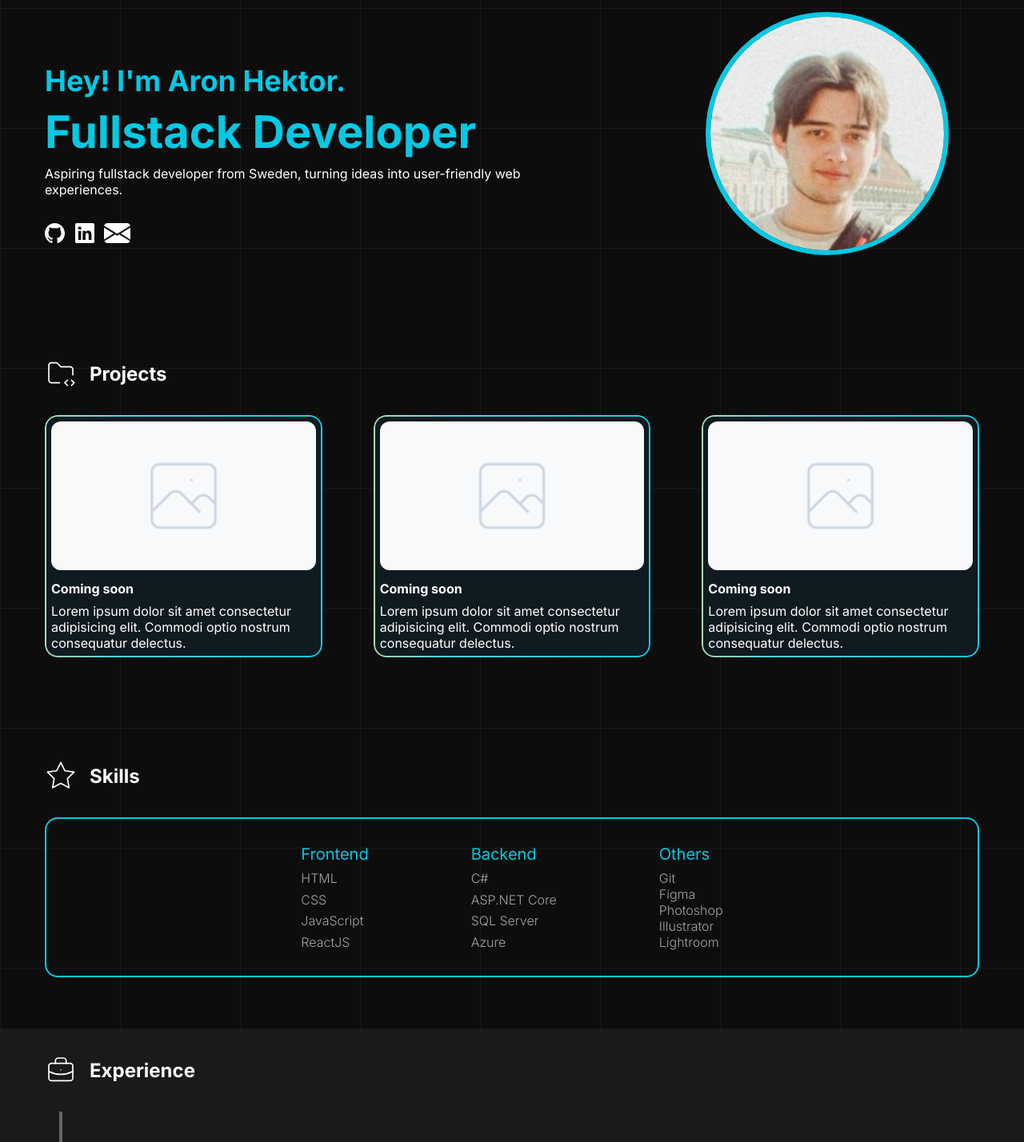
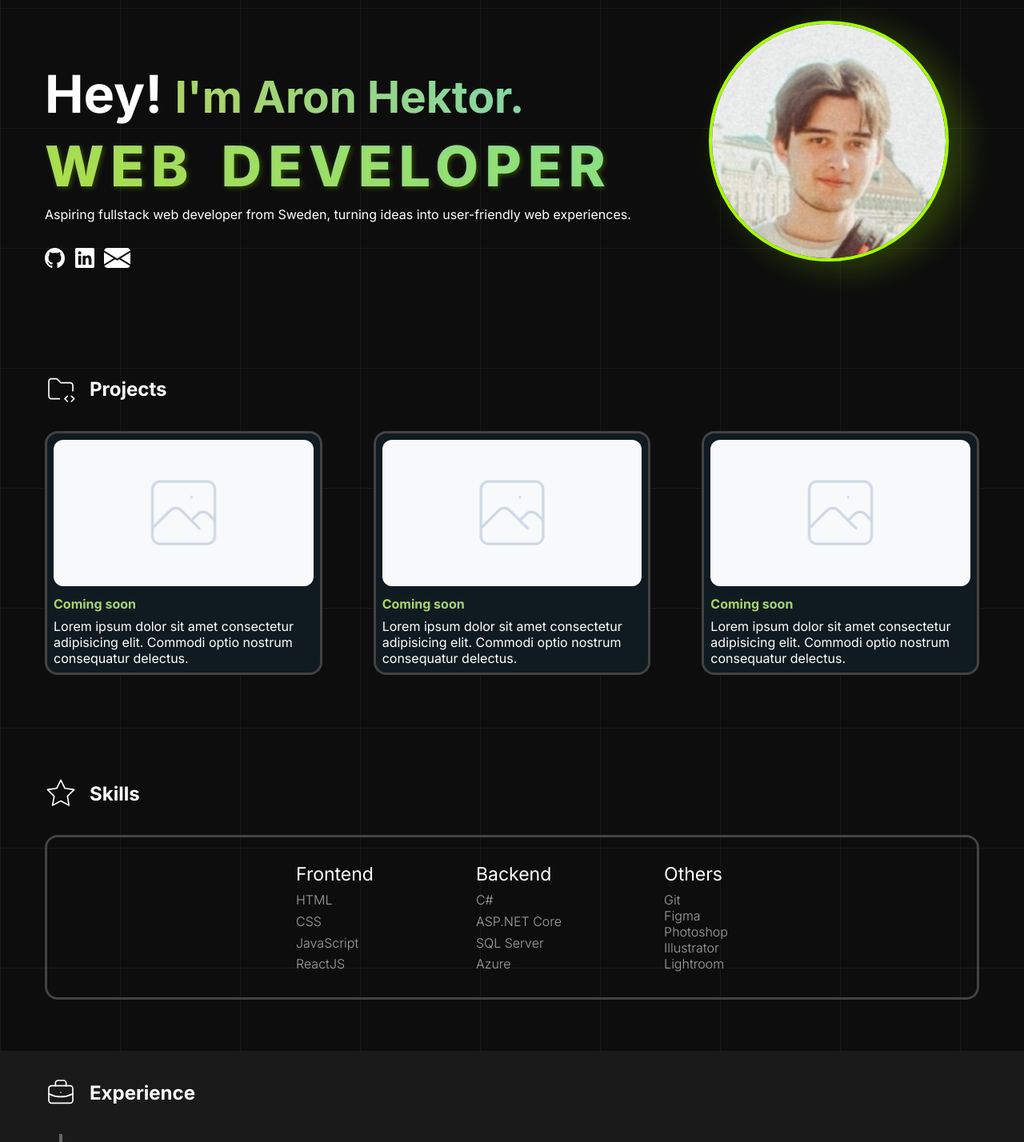
Before and after one commit to AAHektor/aahektor.github.io, a React (Vite) app: page /#/ in a window 1280 px wide. Shown: the part 140-1568 px from the top of the page at 80% size. Built offline with nearby package versions, Linux system fonts and the light colour scheme.

Commit message:
styling, animation & preloader added

```diff
--- a/package.json
+++ b/package.json
@@ -17,7 +17,9 @@
     "react": "^19.1.0",
     "react-dom": "^19.1.0",
     "react-intersection-observer": "^9.16.0",
-    "react-router-dom": "^7.6.2"
+    "react-router-dom": "^7.6.2",
+    "react-simple-typewriter": "^5.0.1",
+    "react-typed": "^2.0.12"
   },
   "devDependencies": {
     "@eslint/js": "^9.29.0",
--- a/src/App.css
+++ b/src/App.css
@@ -39,6 +39,9 @@ body {
 
     --accent: #03C9E4;
   --gold:  #FFD700;
+
+  --primary-gradient: linear-gradient(45deg, #b8df65f2, #80d7ad );
+  --primary-border: #424242;
 }
 
 /* Layout wrapper */
@@ -78,7 +81,7 @@ body {
 
 #header-section {
     background: #1a1a1a;
-    border-bottom: 1px solid var(--accent);
+    /* border-bottom: 1px solid var(--accent); */
 }
 
 .header {
@@ -86,8 +89,8 @@ body {
   justify-content: space-between;
   align-items: center;
   padding: .7rem 0;
-  border-radius: 8px;
 }
+
 .header h1 {
   font-size: 17px;
   color: #fff;
@@ -110,18 +113,28 @@ body {
   display: flex;
   justify-content: center;
   align-items: center;
+  letter-spacing: 3px;
+  font-weight: 600;
 
   text-decoration: none;
   font-size: 16px;
   color: #fff;
   transition: transform .2s ease, color .2s ease;
 }
-.navlinks a:hover { transform: scale(1.1); color: var(--primary-blue-color); }
+.navlinks a:hover { transform: scale(1.1); color: var(--primary-blue-color);
+
+  background: var(--primary-gradient);
+  -webkit-background-clip: text;
+  background-clip: text;
+  -webkit-text-fill-color: transparent;
+}
+
 @media (max-width: 900px) { .navlinks { gap: 1.5rem; } }
 @media (max-width: 768px) {
   .navlinks { width: 100%; gap: 0; justify-content: space-between; }
   .navlinks a { font-size: 13px; }
 }
+
 
 /* HERO */
 #hero-section {
@@ -162,8 +175,8 @@ body {
   display: flex;
   justify-content: center;
   align-items: center;
-  border: 6px solid var(--primary-blue-color);
-  /* box-shadow: 20px 10px 40px rgba(3, 202, 228, 0.329); */
+  border: 4px solid #a6ff00;
+  box-shadow: 20px 10px 40px rgba(149, 228, 3, 0.24);
 }
 .hero-content-right .profile-img {
   width: 100%; height: 100%;
@@ -171,16 +184,53 @@ body {
   transform: scale(1.5) translate(0, 0%);
 }
 
-.hero-content-header { display: flex; flex-direction: column; gap: .5rem; max-width: 600px; }
+.hero-content-header { display: flex; flex-direction: column; gap: .5rem;  }
 .hero-content-header h1 {
-  font-size: 36px; color: var(--primary-blue-color);
+  font-size: 65px; color: #fff;
 }
 
-.hero-content-header h2 { font-size: 56px; color: var(--primary-blue-color); }
+.hero-h1-span {
+  font-size: 55px;
+}
+
+.hero-content-header h2 { font-size: 70px; color: var(--primary-blue-color);
+  letter-spacing: 8px;
+  word-spacing: 10px;
+  font-weight: 800;
+  text-transform: uppercase;
+  text-shadow: 2px 2px 6px rgba(166, 255, 1, 0.253);
+}
+
+@media (max-width: 1200px) {
+  .hero-content-header h2 {
+    font-size: 60px;
+  }
+
+  .hero-content-header h1 {
+    font-size: 60px;
+  }
+
+  .hero-h1-span {
+    font-size: 50px;
+  }
+}
+
+@media (max-width: 1024px) {
+  .hero-content-header h2 {
+    font-size: 52px;
+  }
+}
 
 @media (max-width: 914px ) {
+  .hero-h1-span {
+    font-size: 40px;
+  }
+  .hero-content-header h1 {
+    font-size: 50px;
+  }
+
     .hero-content-header h2 {
-    font-size: 45px;
+    font-size: 38px;
   }
 }
 
@@ -224,6 +274,7 @@ body {
   position: relative;
   background-color: var(--card-background-color);
   color: #fff;
+  border: 3px solid var(--primary-border);
   border-radius: 16px;
   z-index: 1;
   transition: transform 0.2s ease, box-shadow 0.2s ease;
@@ -231,11 +282,12 @@ body {
 }
 
 .card-project:hover {
-  transform: translateY(-5px);
-  box-shadow: 0 8px 10px rgba(0, 98, 155, 0.226);
+  /* transform: translateY(-20px); */
+  transform: scale(1.05);
+  /* box-shadow: 0 8px 10px rgba(209, 255, 7, 0.452); */
 }
 
-.card-project::before{
+/* .card-project::before{
   content:"";
   position:absolute; inset:0; border-radius:inherit; padding:2px;
   background: linear-gradient(90deg,
@@ -254,7 +306,7 @@ body {
   mask-composite: exclude;
   -webkit-mask-composite: xor; mask-composite: exclude;
   pointer-events:none;
-}
+} */
 
 @keyframes shimmer{
   0%   { background-position:   0% 50%; }
@@ -315,6 +367,14 @@ body {
   flex-direction: column;
   justify-content: space-between;
 }
+
+.project-info h4 {
+  background: var(--primary-gradient);
+  -webkit-background-clip: text;
+  background-clip: text;
+  -webkit-text-fill-color: transparent;
+}
+
 @media (max-width: 768px) {
   .project-info { padding: 1rem; }
   .project-info p { flex-grow: 1; }
@@ -339,7 +399,7 @@ body {
 .skills-header-container svg { color: transparent; }
 
 .skills-container {
-  border: 2px solid var(--primary-blue-color);
+  border: 3px solid #424242;
   border-radius: 16px;
   width: 100%;
   height: auto;
@@ -347,8 +407,17 @@ body {
   display: flex;
   justify-content: center;
   gap: 8rem;
+
+
 }
-.skills-container h4 { font-size: 20px; font-weight: 400; color: var(--primary-blue-color); }
+
+
+
+.skills-container h4 { font-size: 23px; font-weight: 400; background: #fff;
+  -webkit-background-clip: text;
+  background-clip: text;
+  -webkit-text-fill-color: transparent;
+}
 @media (max-width: 1024px) { .skills-container { gap: 0; justify-content: space-between; } }
 
 .skill-category { display: flex; flex-direction: column; gap: .5rem; }
@@ -372,13 +441,13 @@ body {
 .experience-item-container { display: flex; flex-direction: column; gap: 2rem; margin-top: 2.5rem; }
 
 .experience-item { display: flex; flex-direction: column; gap: .5rem; }
-.experience-item h3 { color: var(--primary-blue-color); font-size: 23px; font-weight: 500; }
+.experience-item h3 { background: var(--primary-gradient); -webkit-background-clip: text; background-clip: text; -webkit-text-fill-color: transparent; font-size: 23px; font-weight: 500; }
 .experience-item h4 { color: #fff; font-weight: 300; }
 .experience-item span { color: #ffffff96; font-size: 13px; }
 
 .experience-timeline { position: relative; height: 300px; width: 40px; }
 .experience-timeline-dot {
-  position: absolute; width: 25px; height: 25px; background-color: #03C9E4;
+  position: absolute; width: 25px; height: 25px; background: var(--primary-gradient);
   border-radius: 50%; left: 50%; transform: translateX(-50%); z-index: 1;
 }
 .experience-timeline-line {
@@ -424,13 +493,20 @@ body {
 }
 
 /* FOOTER */
+
+#footer-section {
+  background: #1a1a1a;
+
+
+}
+
 .footer-section {
-  border: 2px solid var(--primary-blue-color);
+  /* border: 3px solid var(--primary-border); */
   border-radius: 16px;
-  padding: 2rem 2rem 1rem;
+  padding: 1rem 2rem 1rem;
   display: flex;
   flex-direction: column;
-  gap: 3rem;
+  gap: 2rem;
 }
 .footer-section .copyright-tag {
   display: flex;
@@ -476,3 +552,36 @@ body {
 .external-link {
   margin-bottom: 1rem;
 }
+
+.gradient-text {
+  background: var(--primary-gradient);
+  -webkit-background-clip: text;
+  background-clip: text;
+  -webkit-text-fill-color: transparent;
+}
+
+.preloader {
+  position: fixed;
+  inset: 0;
+  display: flex;
+  flex-direction: column;
+  gap: 12px;
+  align-items: center;
+  justify-content: center;
+  background: #0d0d0d; /* matcha din bakgrund */
+  color: #fff;
+  z-index: 9999;
+}
+
+.spinner {
+  width: 44px;
+  height: 44px;
+  border: 4px solid rgba(255, 255, 255, 0.2);
+  border-top-color: #03c9e4;        /* din accentfärg */
+  border-radius: 50%;
+  animation: spin 0.9s linear infinite;
+}
+
+@keyframes spin {
+  to { transform: rotate(360deg); }
+}
--- a/src/App.jsx
+++ b/src/App.jsx
@@ -1,11 +1,41 @@
-import { useEffect } from 'react';
+import { useEffect, useState } from 'react';
 import './App.css';
 
 import { HashRouter, Routes, Route } from 'react-router-dom'
-import './App.css'
 import LandingPage from './assets/pages/LandingPage'
 
 function App() {
+
+  const [loading, setLoading] = useState(true);
+  const [animReady, setAnimReady] = useState(false);
+
+    useEffect(() => {
+    const MIN_SHOW = 2000;
+    const MAX_WAIT = 5000;
+    const start = performance.now();
+
+    const finish = () => {
+      const elapsed = performance.now() - start;
+      const remain = Math.max(0, MIN_SHOW - elapsed);
+      setTimeout(() => {
+        setLoading(false);
+
+        requestAnimationFrame(() => setAnimReady(true));
+      }, remain);
+    };
+
+    if (document.readyState === 'complete') {
+      finish();
+    } else {
+      window.addEventListener('load', finish);
+    }
+
+    const failSafe = setTimeout(finish, MAX_WAIT);
+    return () => {
+      window.removeEventListener('load', finish);
+      clearTimeout(failSafe);
+    };
+  }, []);
 
    useEffect(() => {
     const handleScroll = () => {
@@ -19,9 +49,16 @@ function App() {
 
   return (
     <>
+    {/* Preloader overlay */}
+      {loading && (
+        <div className="preloader">
+          <div className="spinner" />
+          <p>Loading…</p>
+        </div>
+      )}
       <HashRouter>
         <Routes>
-          <Route path='/' element={<LandingPage />} />
+          <Route path='/' element={<LandingPage animReady={animReady} />} />
         </Routes>
       </HashRouter>
     </>
--- a/src/assets/components/About.jsx
+++ b/src/assets/components/About.jsx
@@ -1,11 +1,12 @@
 import React from 'react'
 import { useInView } from 'react-intersection-observer'
 
-const About = () => {
+const About = ({animReady}) => {
 
   const {ref, inView} = useInView ({
     threshold: 0.2,
     triggerOnce: true,
+    skip: !animReady,
   });
 
   return (
--- a/src/assets/components/Experience.jsx
+++ b/src/assets/components/Experience.jsx
@@ -1,11 +1,12 @@
 import React from 'react'
 import { useInView } from 'react-intersection-observer'
 
-const Experience = () => {
+const Experience = ({animReady}) => {
 
   const {ref, inView} = useInView ({
     threshold: 0.2,
     triggerOnce: true,
+    skip: !animReady,
   })
 
   return (
--- a/src/assets/components/Hero.jsx
+++ b/src/assets/components/Hero.jsx
@@ -1,17 +1,43 @@
 import React from 'react'
+import { useInView } from 'react-intersection-observer'
+import { ReactTyped, Typed} from 'react-typed';
 
-const Hero = () => {
+const Hero = ({animReady}) => {
+
+  const { ref: leftRef, inView: leftInView } = useInView({
+    threshold: 0.0,
+    triggerOnce: true,
+    skip: !animReady
+  });
+
+   const { ref: rightRef, inView: rightInView } = useInView({
+    threshold: 0.0,
+    triggerOnce: true,
+    skip: !animReady
+  });
+
+
   return (
     <section id='hero-section'>
       <div className='page-wrapper'>
 
         <div className='hero-content'>
 
-            <div className='hero-content-left'>
+            <div ref={leftRef} className={`hero-content-left fade-left ${leftInView ? 'is-visible' : ''}`}>
               <div className='hero-content-header'>
-                <h1>Hey! I'm Aron Hektor.</h1>
-                <h2>Fullstack Developer</h2>
-                <span>Aspiring fullstack developer from Sweden, turning ideas into user-friendly web experiences.</span>
+                <h1>Hey! <span className='gradient-text hero-h1-span'>
+                  <ReactTyped
+                    strings={["I'm Aron Hektor."]}
+                    typeSpeed={60}
+                    backSpeed={40}
+                    backDelay={2000}
+                    showCursor={true}
+                    cursorChar="|"
+                    loop={true}
+                  />
+                  </span></h1>
+                <h2 className='gradient-text'>Web Developer</h2>
+                <span>Aspiring fullstack web developer from Sweden, turning ideas into user-friendly web experiences.</span>
               </div>
               <div className='socials-links'>
                 <a target="_blank" href="https://github.com/AAHektor"><img src="/mywebsite/images/hero/github.svg" alt="" /></a>
@@ -36,7 +62,7 @@ const Hero = () => {
               </button> */}
             </div>
 
-            <div className='hero-content-right'>
+            <div ref={rightRef} className={`hero-content-right fade-right ${rightInView ? 'is-visible' : ''}`}>
               <div className='profile-wrapper'>
                 <img className='profile-img' src="/mywebsite/images/hero/profilbild.jpg" alt="" />
               </div>
--- a/src/assets/components/LinkedinConnect.jsx
+++ b/src/assets/components/LinkedinConnect.jsx
@@ -1,8 +1,13 @@
 import React, { useEffect, useRef, useState } from 'react';
 import { useInView } from 'react-intersection-observer';
 
-const LinkedinConnect = () => {
-  const { ref: appearRef, inView: inViewAppear } = useInView({ threshold: 0.2, triggerOnce: true });
+const LinkedinConnect = ({animReady}) => {
+  const { ref: appearRef, inView: inViewAppear } = useInView({
+     threshold: 0.2,
+     triggerOnce: true,
+      skip: !animReady,
+    });
+
   const [show, setShow] = useState(false);
   useEffect(() => { if (inViewAppear) setShow(true); }, [inViewAppear]);
 
--- a/src/assets/components/Projects.jsx
+++ b/src/assets/components/Projects.jsx
@@ -1,11 +1,12 @@
 import React from 'react'
 import { useInView } from 'react-intersection-observer'
 
-const Projects = () => {
+const Projects = ({animReady}) => {
 
   const {ref, inView} = useInView({
     threshold: 0.2,
-    triggerOnce: true
+    triggerOnce: true,
+    skip: !animReady,
   });
 
   return (
--- a/src/assets/components/Skills.jsx
+++ b/src/assets/components/Skills.jsx
@@ -1,11 +1,12 @@
 import React from 'react'
 import { useInView } from 'react-intersection-observer'
 
-const Skills = () => {
+const Skills = ({animReady}) => {
 
   const {ref, inView} = useInView({
     threshold: 0.2,
-    triggerOnce: true
+    triggerOnce: true,
+    skip: !animReady,
   });
 
   return (
@@ -30,7 +31,7 @@ const Skills = () => {
             <h2>Skills</h2>
           </div>
 
-          <div className='skills-container'>
+          <div ref={ref} className={`skills-container ${inView ? 'is-visible float' : ''}`}>
             <div className='skill-category'>
               <h4>Frontend</h4>
               <div className='skill-items'>
--- a/src/assets/pages/LandingPage.jsx
+++ b/src/assets/pages/LandingPage.jsx
@@ -9,13 +9,13 @@ import LinkedinConnect from '../components/LinkedinConnect'
 import Footer from '../components/Footer'
 import Experience from '../components/Experience'
 
-const LandingPage = () => {
+const LandingPage = ({animReady}) => {
   return (
     <div>
 
       <Header></Header>
 
-      <Hero></Hero>
+      <Hero animReady={animReady}></Hero>
 
       {/* <div className='card-container-hero'>
         <div className='card card-feature'>
@@ -76,17 +76,17 @@ const LandingPage = () => {
 
       </div> */}
 
-      <Projects></Projects>
+      <Projects animReady={animReady}></Projects>
 
-      <Skills></Skills>
+      <Skills animReady={animReady}></Skills>
 
-      <Experience></Experience>
+      <Experience animReady={animReady}></Experience>
 
-      <About></About>
+      <About animReady={animReady}></About>
 
-      <LinkedinConnect></LinkedinConnect>
+      <LinkedinConnect animReady={animReady}></LinkedinConnect>
 
-      <Footer></Footer>
+      <Footer animReady={animReady}></Footer>
 
     </div>
   )
```
Also changed, not shown: 1 other file (tests, documents, lock files or other folders).
